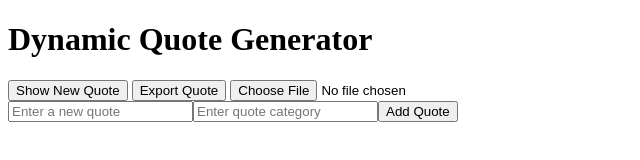
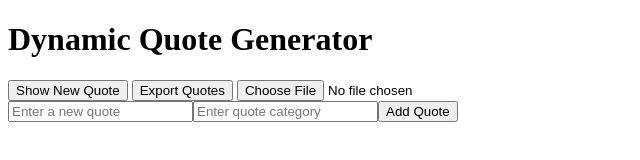
Before and after one commit to the-blockman/alx_fe_javascript, a plain HTML site: page dom-manipulation/index.html in a window 1280 px wide. Shown: the full height of the page, 0-640 px from the left. Drawn offline with Linux system fonts and the light colour scheme.

Commit message:
change export button text

```diff
--- a/dom-manipulation/index.html
+++ b/dom-manipulation/index.html
@@ -9,7 +9,7 @@
     <h1>Dynamic Quote Generator</h1>
     <div id="quoteDisplay"></div>
     <button id="newQuote">Show New Quote</button>
-    <button id="exportQuote" onclick="exportQuotes()">Export Quote</button>
+    <button id="exportQuote" onclick="exportQuotes()">Export Quotes</button>
     <!--<div>
       <input id="newQuoteText" type="text" placeholder="Enter a new quote" />
       <input
```
